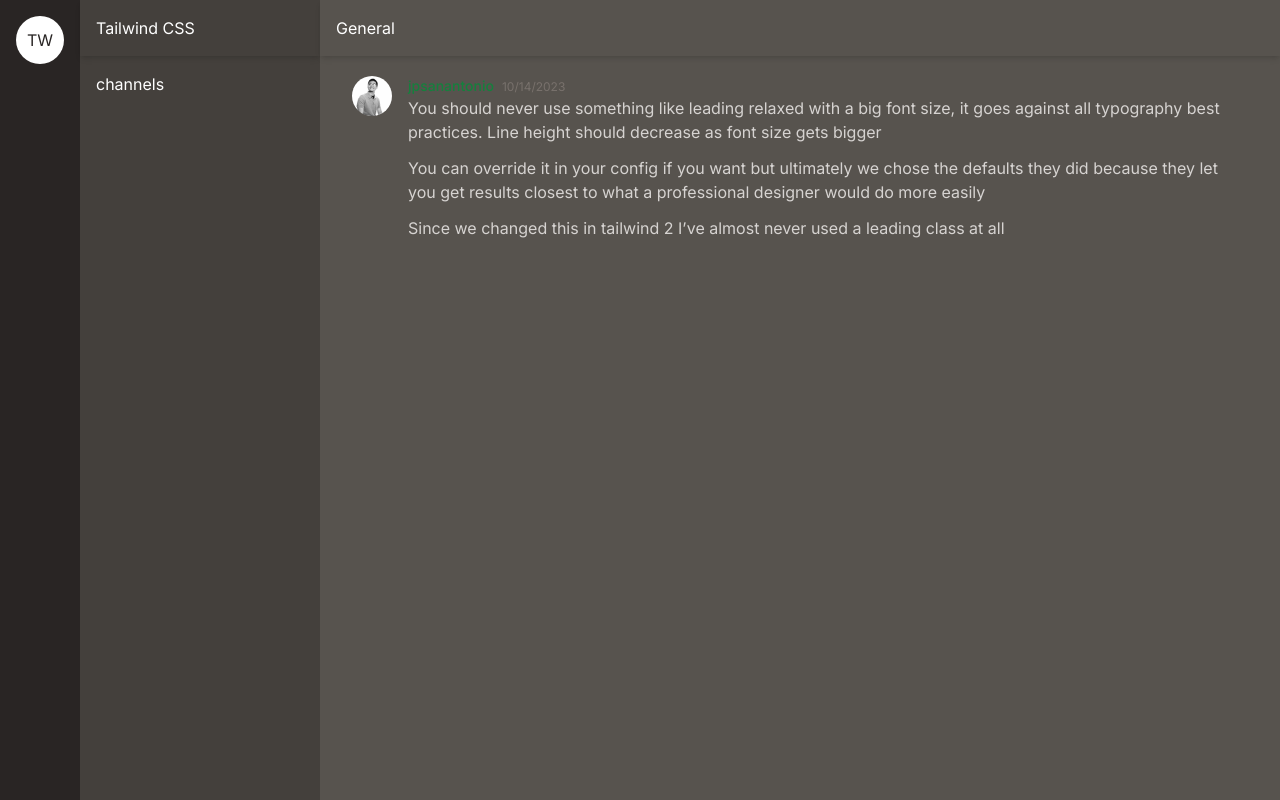
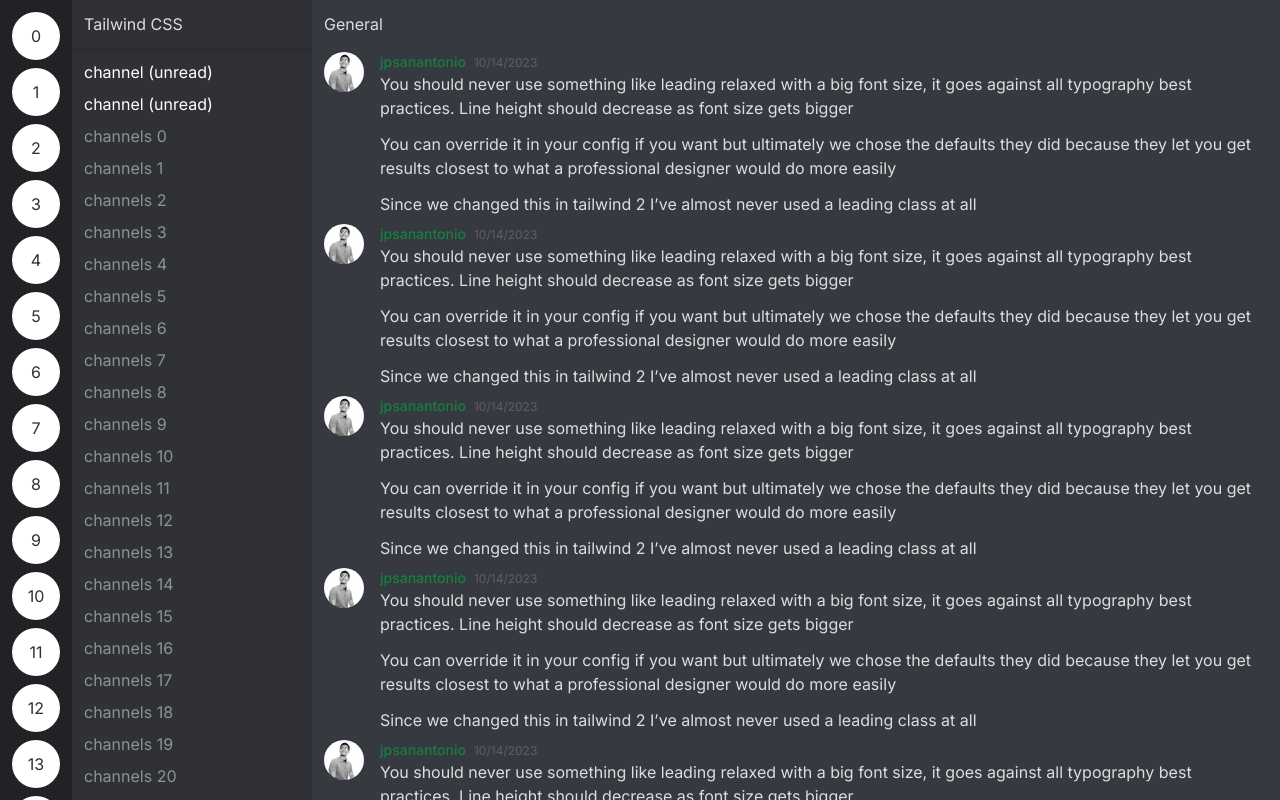
Before and after one commit to jpsanantonio/tailwind-mastery, a Next.js app: page / in a window 1280 px wide. Built offline with nearby package versions, Linux system fonts and the light colour scheme.

Commit message:
Add Tailwind Custom Colors

```diff
--- a/app/layout.js
+++ b/app/layout.js
@@ -12,19 +12,29 @@
   return (
     <html lang="en">
       <body className={inter.className}>
-        <div className="flex h-screen text-white">
-          <div className="bg-stone-800 p-4">
-            <div className="rounded-full bg-white w-12 h-12 text-stone-800 flex items-center justify-center">
-              TW
+        <div className="flex h-screen text-stone-100">
+          <div className="bg-stone-900 p-3 space-y-2 overflow-y-scroll">
+            {[...Array(40)].map((_, i) => (
+              <div className="rounded-full bg-white w-12 h-12 text-stone-800 flex items-center justify-center">
+                {i}
+              </div>
+            ))}
+          </div>
+          <div className="bg-stone-800 w-60 flex flex-col">
+            <div className="px-3 h-12 flex items-center shadow-md">
+              Tailwind CSS
+            </div>
+            <div className="text-stone-300 p-3 overflow-y-scroll flex-1 space-y-2">
+              <p className="text-white">channel (unread)</p>
+              <p className="text-white">channel (unread)</p>
+              {[...Array(40)].map((_, i) => (
+                <p>channels {i}</p>
+              ))}
             </div>
           </div>
-          <div className="bg-stone-700 w-60 flex flex-col">
-            <div className="p-4 shadow-md">Tailwind CSS</div>
-            <div className="p-4 flex-1">channels</div>
-          </div>
-          <div className="bg-stone-600 flex flex-col flex-1">
-            <div className="p-4 shadow-md">General</div>
-            <div className="p-4 flex-1">{children}</div>
+          <div className="bg-stone-700 flex flex-col flex-1">
+            <div className="px-3 h-12 flex items-center shadow-md">General</div>
+            <div className=" flex-1 space-y overflow-y-scroll">{children}</div>
           </div>
         </div>
       </body>
--- a/app/page.js
+++ b/app/page.js
@@ -3,7 +3,9 @@
 export default function Home() {
   return (
     <>
-      <Message />
+      {[...Array(40)].map(() => (
+        <Message />
+      ))}
     </>
   );
 }
--- a/components/Message.jsx
+++ b/components/Message.jsx
@@ -1,8 +1,8 @@
 export default function Message() {
   return (
-    <div className="bg-stone-600 flex items-center justify-center">
+    <div className="bg-stone-700 flex items-center justify-center">
       <div className="max-w-large">
-        <div className="flex px-4 py-1 hover:bg-stone-800/30">
+        <div className="flex px-3 py-1 hover:bg-stone-800">
           <img
             className="rounded-full w-10 h-10 mr-4"
             src="/jpsanantonio.jpeg"
@@ -15,22 +15,22 @@
               </span>
               <span className="text-stone-500 text-xs">10/14/2023</span>
             </p>
-            <p className="text-stone-300">
+            <p className="text-stone-100">
               You should never use something like leading relaxed with a big
               font size, it goes against all typography best practices. Line
               height should decrease as font size gets bigger
             </p>
           </div>
         </div>
-        <div className="mt-1 hover:bg-stone-800/30 px-4 py-1">
-          <p className="text-stone-300 pl-14">
+        <div className="mt-1 hover:bg-stone-800 px-3 py-1">
+          <p className="text-stone-100 pl-14">
             You can override it in your config if you want but ultimately we
             chose the defaults they did because they let you get results closest
             to what a professional designer would do more easily
           </p>
         </div>
-        <div className="mt-1 hover:bg-stone-800 hover:bg-opacity-30 px-4 py-1">
-          <p className="text-stone-300 pl-14">
+        <div className="mt-1 hover:bg-stone-800 px-3 py-1">
+          <p className="text-stone-100 pl-14">
             Since we changed this in tailwind 2 I’ve almost never used a leading
             class at all
           </p>
--- a/tailwind.config.js
+++ b/tailwind.config.js
@@ -1,18 +1,27 @@
 /** @type {import('tailwindcss').Config} */
 module.exports = {
   content: [
-    './pages/**/*.{js,ts,jsx,tsx,mdx}',
-    './components/**/*.{js,ts,jsx,tsx,mdx}',
-    './app/**/*.{js,ts,jsx,tsx,mdx}',
+    "./pages/**/*.{js,ts,jsx,tsx,mdx}",
+    "./components/**/*.{js,ts,jsx,tsx,mdx}",
+    "./app/**/*.{js,ts,jsx,tsx,mdx}",
   ],
   theme: {
     extend: {
-      backgroundImage: {
-        'gradient-radial': 'radial-gradient(var(--tw-gradient-stops))',
-        'gradient-conic':
-          'conic-gradient(from 180deg at 50% 50%, var(--tw-gradient-stops))',
+      colors: {
+        stone: {
+          50: "#ECEDEE",
+          100: "#DCDDDE",
+          200: "#B9BBBE",
+          300: "#8E9297",
+          400: "#72767D",
+          500: "#5C6067",
+          600: "#464950",
+          700: "#36393F",
+          800: "#2F3136",
+          900: "#202225",
+        },
       },
     },
   },
   plugins: [],
-}
+};
```
